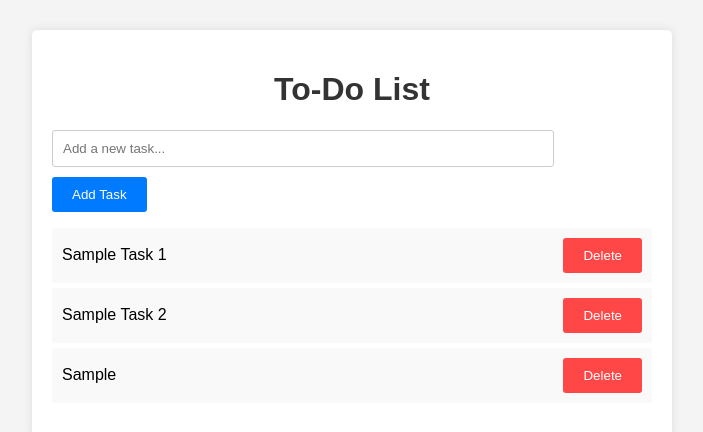
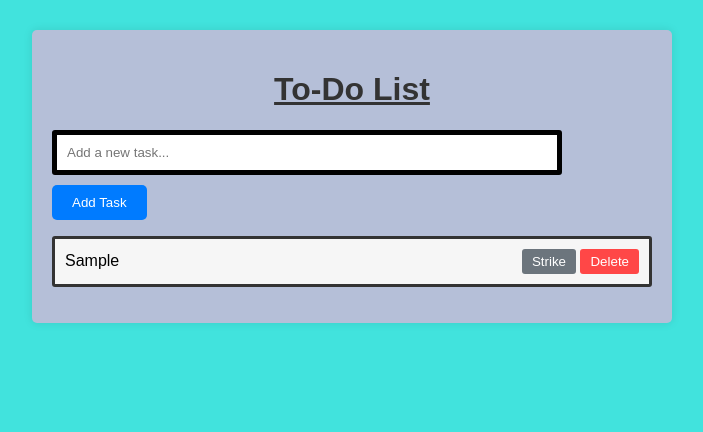
Before and after one commit to Vipulagarwal-2000/LGMVIP-Web-1, a plain HTML site: page index.html in a window 1280 px wide. Both pictures are taken after typing "Sample" into the empty fields and a click on the button "Add Task". Shown: the whole page, without its empty margins (288-991 px from the left). Drawn offline with Linux system fonts and the light colour scheme.

Commit message:
Add files via upload

```diff
--- a/index.html
+++ b/index.html
@@ -11,16 +11,7 @@
         <h1>To-Do List</h1>
         <input type="text" id="taskInput" placeholder="Add a new task...">
         <button id="addTaskBtn">Add Task</button>
-        <ul id="taskList">
-            <li draggable="true">
-                <span>Sample Task 1</span>
-                <button class="delete-btn">Delete</button>
-            </li>
-            <li draggable="true">
-                <span>Sample Task 2</span>
-                <button class="delete-btn">Delete</button>
-            </li>
-        </ul>
+        <ul id="taskList"></ul>
     </div>
     <script src="script.js"></script>
 </body>
--- a/script.js
+++ b/script.js
@@ -7,20 +7,31 @@ document.addEventListener('DOMContentLoaded', function() {
     addTaskBtn.addEventListener('click', function() {
         const taskText = taskInput.value.trim();
         if (taskText !== '') {
-            const taskItem = document.createElement('li');
-            taskItem.draggable = true; // Make new tasks draggable
-            taskItem.innerHTML = `
-                <span>${taskText}</span>
-                <button class="delete-btn">Delete</button>
-            `;
+            const taskItem = createTaskItem(taskText);
             taskList.appendChild(taskItem);
             taskInput.value = '';
         }
     });
 
+    function createTaskItem(taskText) {
+        const taskItem = document.createElement('li');
+        taskItem.draggable = true;
+        taskItem.innerHTML = `
+            <span>${taskText}</span>
+            <div class="task-buttons">
+                <button class="strike-btn">Strike</button>
+                <button class="delete-btn">Delete</button>
+            </div>
+        `;
+        return taskItem;
+    }
+
     taskList.addEventListener('click', function(event) {
         if (event.target.classList.contains('delete-btn')) {
-            event.target.parentNode.remove();
+            event.target.parentNode.parentNode.remove();
+        } else if (event.target.classList.contains('strike-btn')) {
+            const taskText = event.target.parentNode.parentNode.querySelector('span');
+            taskText.classList.toggle('strikethrough');
         }
     });
 
--- a/styles.css
+++ b/styles.css
@@ -1,29 +1,32 @@
 body {
     font-family: Arial, sans-serif;
-    background-color: #f4f4f4;
+    background-color: #2be0dae4;
     margin: 0;
     padding: 0;
 }
 
 .container {
     max-width: 600px;
+    max-height: 500px;
     margin: 30px auto;
-    background-color: #fff;
+    background-color: #b5bfd8;
     padding: 20px;
     border-radius: 5px;
     box-shadow: 0px 0px 10px rgba(0, 0, 0, 0.1);
+    overflow-y: auto;
 }
 
 h1 {
     text-align: center;
     color: #333;
+    text-decoration: underline;
 }
 
 input[type="text"] {
     width: 80%;
     padding: 10px;
     margin-bottom: 10px;
-    border: 1px solid #ccc;
+    border: 5px solid #010101;
     border-radius: 3px;
 }
 
@@ -32,7 +35,7 @@ button {
     background-color: #007bff;
     color: #fff;
     border: none;
-    border-radius: 3px;
+    border-radius: 5px;
     cursor: pointer;
 }
 
@@ -46,27 +49,50 @@ li {
     align-items: center;
     justify-content: space-between;
     padding: 10px;
-    background-color: #f9f9f9;
+    background-color: #f6f6f6;
     margin-bottom: 5px;
     border-radius: 3px;
     transition: margin 0.2s ease-in-out;
+    border-color: #333;
+    border-width: 3px;
+    border-style: solid;
+}
+
+.delete-btn,
+.strike-btn {
+    padding: 5px 10px;
+    border: none;
+    border-radius: 3px;
+    cursor: pointer;
+    transition: background-color 0.2s ease-in-out, color 0.2s ease-in-out;
+}
+
+.strike-btn {
+    background-color: #6c757d;
+    color: #fff;
 }
 
 .delete-btn {
     background-color: #ff4747;
     color: #fff;
-    border: none;
-    border-radius: 3px;
-    cursor: pointer;
+}
+
+.delete-btn:hover,
+.strike-btn:hover {
+    background-color: #555;
+}
+
+.delete-btn:focus,
+.strike-btn:focus {
+    outline: none;
+    box-shadow: 0 0 0 2px rgba(0, 0, 0, 0.1);
+}
+
+.strikethrough {
+    text-decoration: line-through;
 }
 
 .dragging {
     opacity: 0.5;
     transition: opacity 0.2s ease-in-out;
 }
-
-.container {
-    /* ... (previous styles) ... */
-    max-height: 500px;
-    overflow-y: auto;
-}
```
